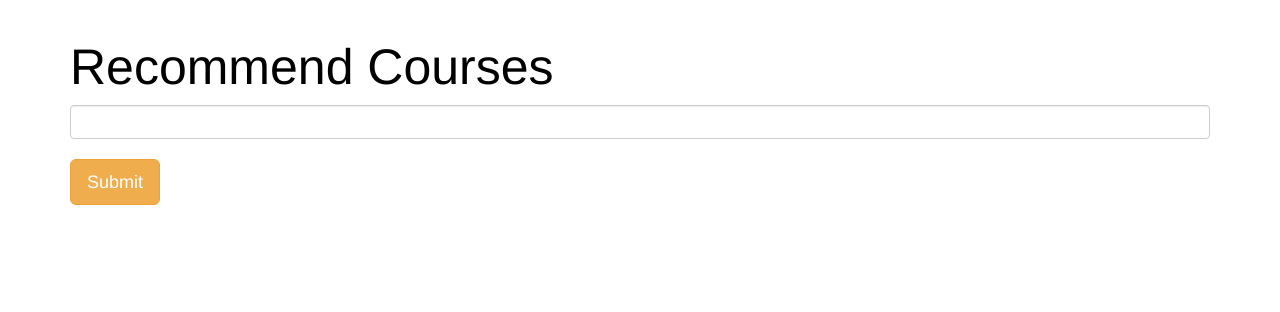
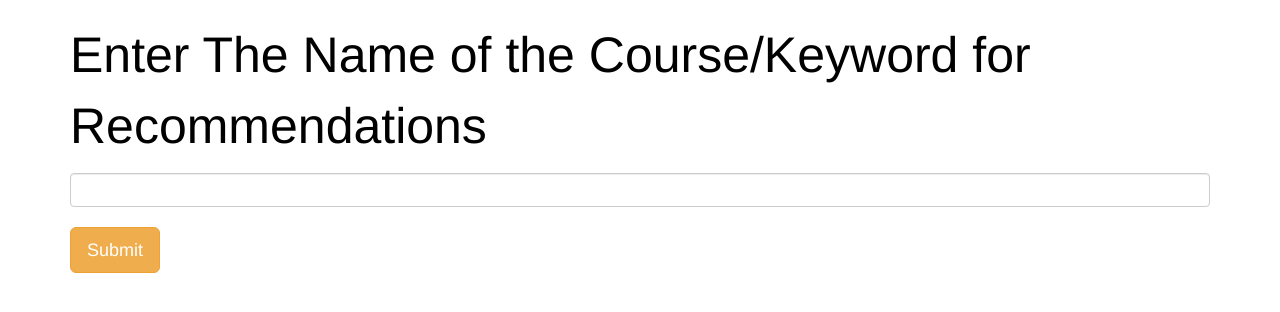
Before and after one commit to Viswa-Prakash/COURSE_RECOMMENDER_SYSTEM, a Flask app: page /recommend in a window 1280 px wide. Shown: the part 52-364 px from the top of the page. Run offline with Flask 3, Linux system fonts and the light colour scheme; parts of the project's set-up code (start-up, migrations or seed data) failed here and were passed over.

Commit message:
Add files via upload

```diff
--- a/templates/recommend.html
+++ b/templates/recommend.html
@@ -27,7 +27,7 @@
     <div class="container">
         <div class="row">
             <div class="col-md-12">
-                <h1 class="text-white" style="font-size: 50px">Recommend Courses</h1>
+                <p class="text-white" style="font-size: 50px">Enter The Name of the Course/Keyword for Recommendations</p>
                 <form action="/recommend_courses" method="POST">
                     <input name="user_input" type="text" class="form-control"><br>
                     <input type="submit" class="btn btn-lg btn-warning">
```
